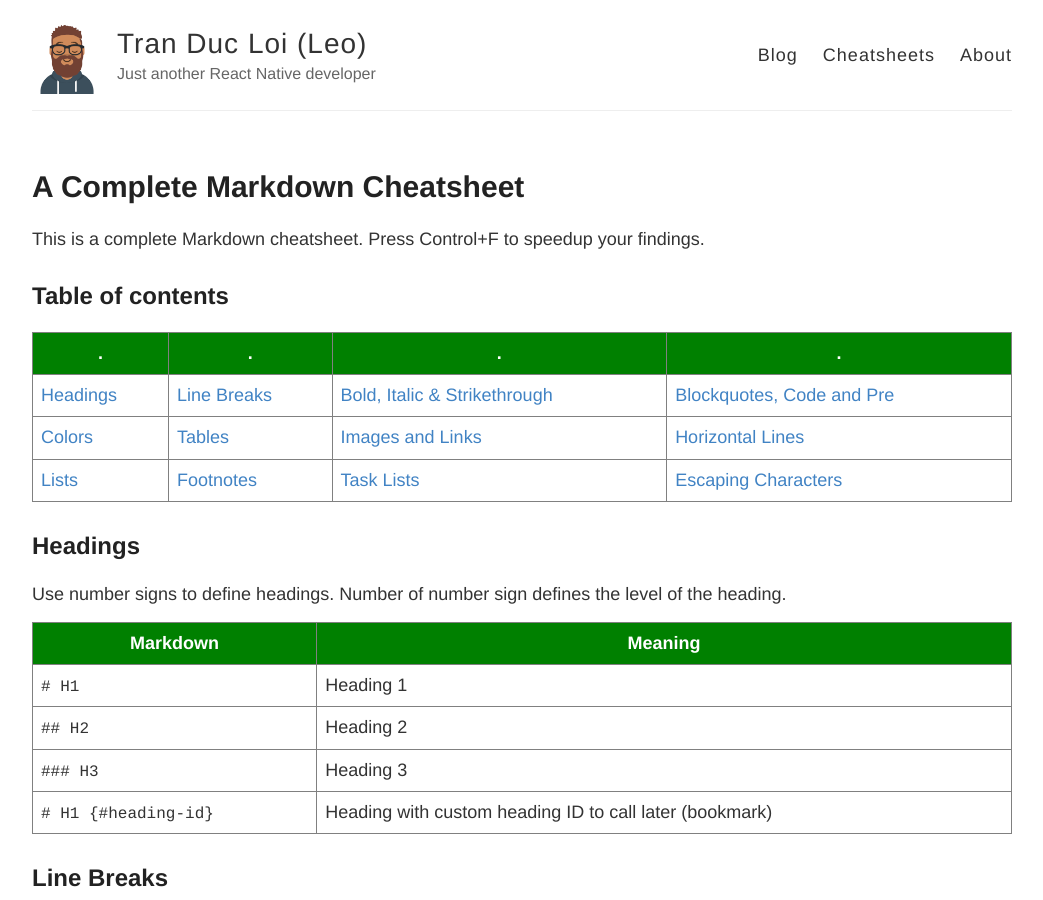
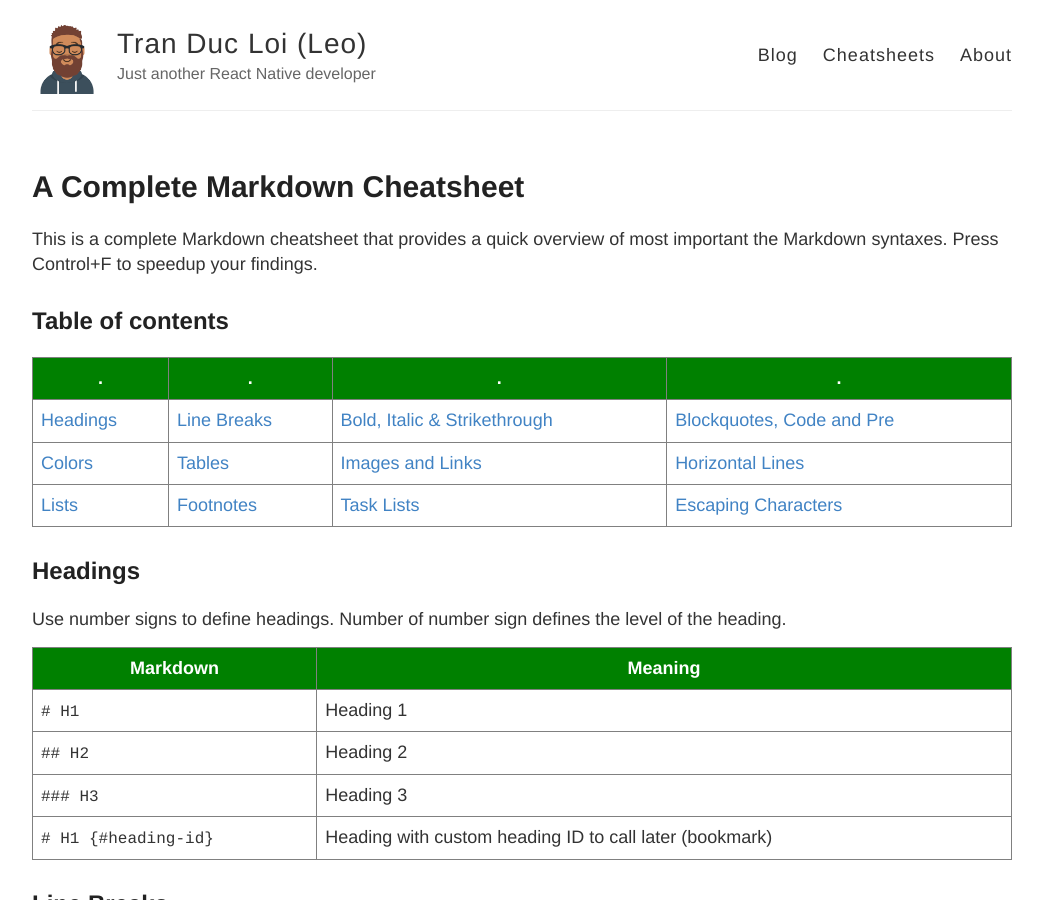
Before and after one commit to loitd/loitd.github.io, a Jekyll site: the page built from _cheatsheets/2020-12-03-markdown-cheatsheet.md, in a window 1280 px wide and 900 px high. Shown: the whole window, without its empty margins (118-1161 px from the left). Built offline with Jekyll 4.4.1, drawn with Linux system fonts in a browser that asks for light colours.

Commit message:
updated-by-loitd

```diff
--- a/_cheatsheets/2020-12-03-markdown-cheatsheet.md
+++ b/_cheatsheets/2020-12-03-markdown-cheatsheet.md
@@ -3,8 +3,7 @@ layout: cheatsheet
 title: A Complete Markdown Cheatsheet
 ---
 
-This is a complete Markdown cheatsheet. Press Control+F to speedup your findings.
-
+This is a complete Markdown cheatsheet that provides a quick overview of most important the Markdown syntaxes. Press Control+F to speedup your findings.
 ## Table of contents
 
 |     .               |     .                    |            .                       |         .                       |
```
